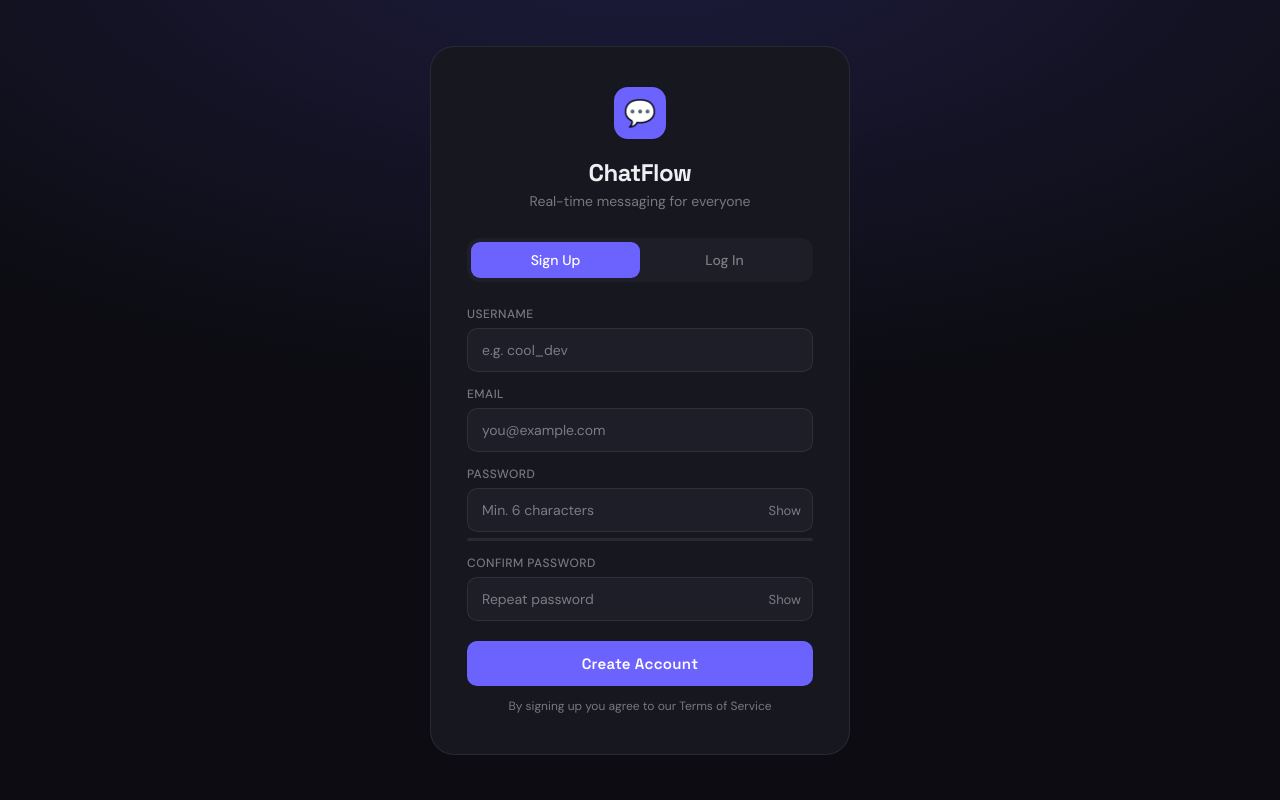
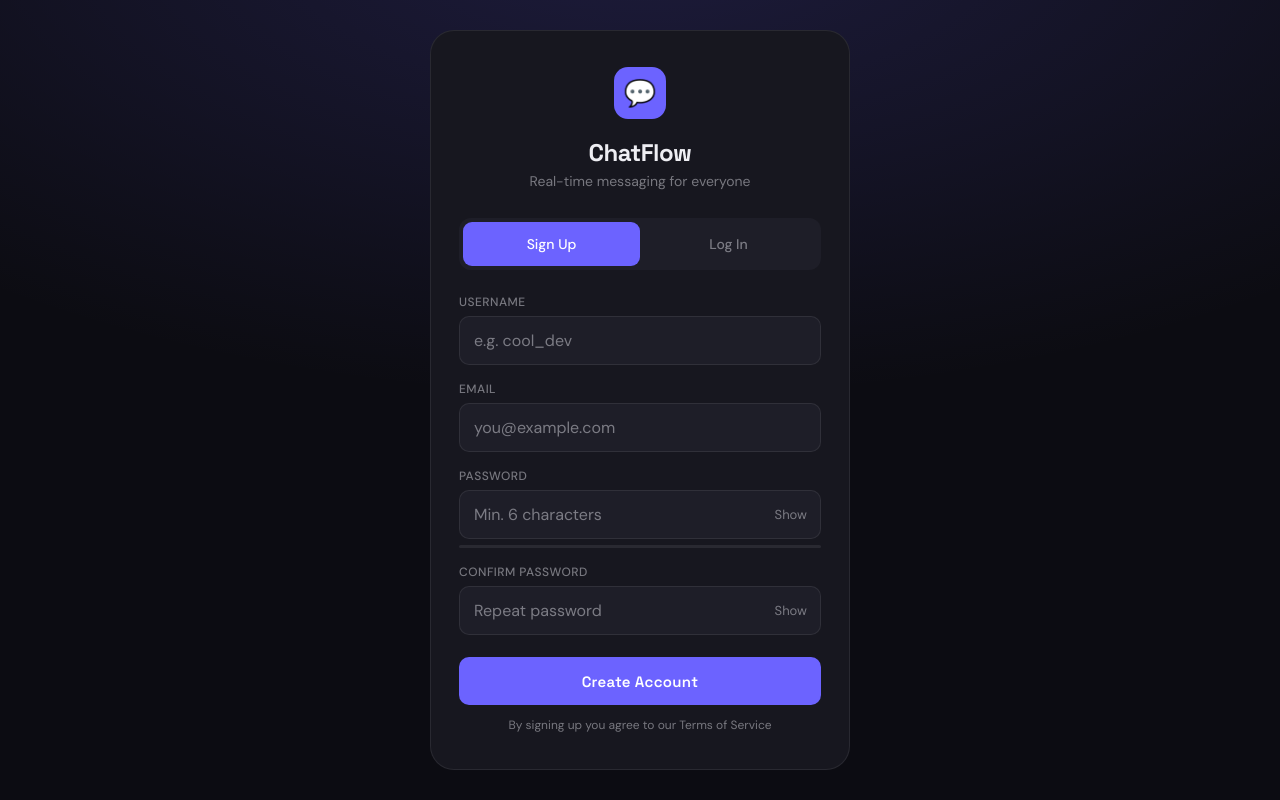
Before and after one commit to nethanbenogie-code/ai-chatroom-app, a Flask app: page /auth in a window 1280 px wide. Run offline with Flask 3, Linux system fonts and the light colour scheme.

Commit message:
Update auth.html

```diff
--- a/templates/auth.html
+++ b/templates/auth.html
@@ -2,23 +2,25 @@
 <html lang="en">
 <head>
 <meta charset="UTF-8">
-<meta name="viewport" content="width=device-width, initial-scale=1.0">
+<meta name="viewport" content="width=device-width, initial-scale=1.0, maximum-scale=1.0">
 <title>ChatFlow — Sign In</title>
 <style>
 @import url('https://fonts.googleapis.com/css2?family=DM+Sans:ital,wght@0,300;0,400;0,500;1,400&family=Space+Grotesk:wght@500;600;700&display=swap');
 *,*::before,*::after{box-sizing:border-box;margin:0;padding:0}
 :root{
   --bg:#0c0c12;--surface:#17171f;--surface2:#1e1e28;
-  --border:rgba(255,255,255,0.08);--accent:#6C63FF;--accent-dim:rgba(108,99,255,0.15);
-  --text:#eeeef3;--muted:rgba(238,238,243,0.45);--success:#43B97F;--danger:#E63946;
+  --border:rgba(255,255,255,0.08);--accent:#6C63FF;
+  --text:#eeeef3;--muted:rgba(238,238,243,0.45);
 }
-body{font-family:'DM Sans',sans-serif;background:var(--bg);color:var(--text);
+body{
+  font-family:'DM Sans',sans-serif;background:var(--bg);color:var(--text);
   min-height:100vh;display:flex;align-items:center;justify-content:center;
+  padding:16px;
   background-image:radial-gradient(ellipse 80% 60% at 50% -10%,rgba(108,99,255,0.18),transparent);
 }
 .card{
   background:var(--surface);border:1px solid var(--border);
-  border-radius:24px;padding:40px 36px;width:420px;
+  border-radius:24px;padding:36px 28px;width:100%;max-width:420px;
 }
 .logo{
   width:52px;height:52px;border-radius:14px;background:var(--accent);
@@ -29,28 +31,36 @@ h1{font-family:'Space Grotesk',sans-serif;font-size:24px;font-weight:700;
    text-align:center;letter-spacing:-0.5px;margin-bottom:4px;}
 .subtitle{text-align:center;color:var(--muted);font-size:14px;margin-bottom:28px;}
 
-/* Tabs */
 .tabs{display:flex;background:var(--surface2);border-radius:12px;padding:4px;margin-bottom:24px;}
-.tab{flex:1;padding:9px;text-align:center;font-size:14px;font-weight:500;
-     border-radius:9px;cursor:pointer;color:var(--muted);transition:all 0.2s;}
+.tab{
+  flex:1;padding:10px;text-align:center;font-size:14px;font-weight:500;
+  border-radius:9px;cursor:pointer;color:var(--muted);transition:all 0.2s;
+  min-height:44px;display:flex;align-items:center;justify-content:center;
+  user-select:none;-webkit-tap-highlight-color:transparent;touch-action:manipulation;
+}
 .tab.active{background:var(--accent);color:#fff;}
 
-/* Form */
-.field{margin-bottom:14px;}
+.field{margin-bottom:16px;}
 label{font-size:12px;font-weight:500;color:var(--muted);letter-spacing:0.04em;
       text-transform:uppercase;display:block;margin-bottom:6px;}
-input{width:100%;padding:12px 14px;background:var(--surface2);
+input{
+  width:100%;padding:13px 14px;background:var(--surface2);
   border:1px solid var(--border);border-radius:10px;
-      color:var(--text);font-family:inherit;font-size:14px;
-      outline:none;transition:border-color 0.2s;}
+  color:var(--text);font-family:inherit;font-size:16px;
+  outline:none;transition:border-color 0.2s;
+  -webkit-appearance:none;appearance:none;
+}
 input:focus{border-color:var(--accent);}
 input::placeholder{color:var(--muted);}
 
-.btn{width:100%;padding:13px;background:var(--accent);border:none;border-radius:10px;
+.btn{
+  width:100%;padding:14px;background:var(--accent);border:none;border-radius:10px;
   color:#fff;font-family:'Space Grotesk',sans-serif;font-size:15px;font-weight:600;
-     cursor:pointer;margin-top:6px;transition:opacity 0.2s,transform 0.1s;letter-spacing:0.02em;}
-.btn:hover{opacity:0.88;}
-.btn:active{transform:scale(0.98);}
+  cursor:pointer;margin-top:6px;transition:opacity 0.2s,transform 0.1s;
+  letter-spacing:0.02em;min-height:48px;
+  -webkit-tap-highlight-color:transparent;touch-action:manipulation;
+}
+.btn:active{transform:scale(0.98);opacity:0.9;}
 .btn:disabled{opacity:0.5;cursor:not-allowed;}
 
 .alert{padding:10px 14px;border-radius:8px;font-size:13px;margin-bottom:14px;display:none;}
@@ -58,38 +68,25 @@ input::placeholder{color:var(--muted);}
 .alert.success{background:rgba(67,185,127,0.12);border:1px solid rgba(67,185,127,0.3);color:#5ed9a0;}
 
 .pw-wrap{position:relative;}
-.pw-toggle{position:absolute;right:12px;top:50%;transform:translateY(-50%);
-           cursor:pointer;color:var(--muted);font-size:13px;user-select:none;}
+.pw-toggle{
+  position:absolute;right:0;top:0;bottom:0;
+  display:flex;align-items:center;padding:0 14px;
+  cursor:pointer;color:var(--muted);font-size:13px;user-select:none;
+  -webkit-tap-highlight-color:transparent;touch-action:manipulation;
+}
 
 .strength{height:3px;border-radius:3px;margin-top:6px;background:var(--border);overflow:hidden;}
 .strength-bar{height:100%;border-radius:3px;transition:width 0.3s,background 0.3s;}
-
 .terms{font-size:12px;color:var(--muted);text-align:center;margin-top:12px;}
 
-.form-container {
-    display: block;
-}
+.form-container{display:block;}
+.form-container.hidden{display:none;}
 
-.form-container.hidden {
-    display: none;
-}
-
-.forgot-link {
-    text-align: right;
-    margin-top: -8px;
-    margin-bottom: 15px;
-}
-
-.forgot-link a {
-    color: var(--accent);
-    font-size: 12px;
-    text-decoration: none;
-    transition: opacity 0.2s;
-}
-
-.forgot-link a:hover {
-    text-decoration: underline;
-    opacity: 0.8;
+.forgot-link{text-align:right;margin-top:-4px;margin-bottom:16px;}
+.forgot-link a{
+  color:var(--accent);font-size:13px;text-decoration:none;
+  display:inline-block;padding:6px 0;
+  -webkit-tap-highlight-color:transparent;
 }
 </style>
 </head>
@@ -100,8 +97,8 @@ input::placeholder{color:var(--muted);}
   <p class="subtitle">Real-time messaging for everyone</p>
 
   <div class="tabs">
-    <div class="tab active" onclick="showTab('signup')">Sign Up</div>
-    <div class="tab" onclick="showTab('login')">Log In</div>
+    <div class="tab active" id="tab-signup" onclick="showTab('signup')">Sign Up</div>
+    <div class="tab" id="tab-login" onclick="showTab('login')">Log In</div>
   </div>
 
   <div id="alert-box" class="alert"></div>
@@ -110,28 +107,32 @@ input::placeholder{color:var(--muted);}
   <div id="form-signup" class="form-container">
     <div class="field">
       <label>Username</label>
-      <input type="text" id="su-username" placeholder="e.g. cool_dev" maxlength="20"/>
+      <input type="text" id="su-username" placeholder="e.g. cool_dev" maxlength="20"
+             autocomplete="username" autocorrect="off" autocapitalize="none"/>
     </div>
     <div class="field">
       <label>Email</label>
-      <input type="email" id="su-email" placeholder="you@example.com"/>
+      <input type="email" id="su-email" placeholder="you@example.com"
+             autocomplete="email" autocorrect="off" autocapitalize="none"/>
     </div>
     <div class="field">
       <label>Password</label>
       <div class="pw-wrap">
-        <input type="password" id="su-password" placeholder="Min. 6 characters" oninput="checkStrength(this)"/>
-        <span class="pw-toggle" onclick="togglePw('su-password',this)">Show</span>
+        <input type="password" id="su-password" placeholder="Min. 6 characters"
+               autocomplete="new-password" oninput="checkStrength(this)"/>
+        <span class="pw-toggle" onclick="togglePw('su-password','toggle-su-pw')" id="toggle-su-pw">Show</span>
       </div>
       <div class="strength"><div class="strength-bar" id="str-bar" style="width:0%"></div></div>
     </div>
     <div class="field">
       <label>Confirm Password</label>
       <div class="pw-wrap">
-        <input type="password" id="su-confirm" placeholder="Repeat password"/>
-        <span class="pw-toggle" onclick="togglePw('su-confirm',this)">Show</span>
+        <input type="password" id="su-confirm" placeholder="Repeat password"
+               autocomplete="new-password"/>
+        <span class="pw-toggle" onclick="togglePw('su-confirm','toggle-su-cf')" id="toggle-su-cf">Show</span>
       </div>
     </div>
-    <button class="btn" onclick="doSignup()">Create Account</button>
+    <button class="btn" id="btn-signup" onclick="doSignup(this)">Create Account</button>
     <p class="terms">By signing up you agree to our Terms of Service</p>
   </div>
 
@@ -139,50 +140,30 @@ input::placeholder{color:var(--muted);}
   <div id="form-login" class="form-container hidden">
     <div class="field">
       <label>Username or Email</label>
-      <input type="text" id="li-identifier" placeholder="Enter your username or email"/>
+      <input type="text" id="li-identifier" placeholder="Enter your username or email"
+             autocomplete="username" autocorrect="off" autocapitalize="none"/>
     </div>
     <div class="field">
       <label>Password</label>
       <div class="pw-wrap">
-        <input type="password" id="li-password" placeholder="Enter your password"/>
-        <span class="pw-toggle" onclick="togglePw('li-password',this)">Show</span>
+        <input type="password" id="li-password" placeholder="Enter your password"
+               autocomplete="current-password"/>
+        <span class="pw-toggle" onclick="togglePw('li-password','toggle-li-pw')" id="toggle-li-pw">Show</span>
       </div>
     </div>
-    <!-- Forgot password link -->
     <div class="forgot-link">
       <a href="/forgot-password">Forgot password or username?</a>
     </div>
-    <button class="btn" onclick="doLogin()">Log In</button>
+    <button class="btn" id="btn-login" onclick="doLogin(this)">Log In</button>
   </div>
 </div>
 
 <script>
-// Make sure forms are visible
-document.addEventListener('DOMContentLoaded', function() {
-    console.log("Page loaded");
-    // Show signup by default
-    showTab('signup');
-});
-
 function showTab(tab) {
-    console.log("Showing tab:", tab);
-
-    var signupForm = document.getElementById('form-signup');
-    var loginForm = document.getElementById('form-login');
-    var tabs = document.querySelectorAll('.tab');
-
-    if (tab === 'signup') {
-        signupForm.classList.remove('hidden');
-        loginForm.classList.add('hidden');
-        tabs[0].classList.add('active');
-        tabs[1].classList.remove('active');
-    } else {
-        signupForm.classList.add('hidden');
-        loginForm.classList.remove('hidden');
-        tabs[0].classList.remove('active');
-        tabs[1].classList.add('active');
-    }
-
+  document.getElementById('form-signup').classList.toggle('hidden', tab !== 'signup');
+  document.getElementById('form-login').classList.toggle('hidden', tab !== 'login');
+  document.getElementById('tab-signup').classList.toggle('active', tab === 'signup');
+  document.getElementById('tab-login').classList.toggle('active', tab === 'login');
   hideAlert();
 }
 
@@ -191,157 +172,95 @@ function showAlert(msg, type) {
   el.textContent = msg;
   el.className = 'alert ' + (type || 'error');
   el.style.display = 'block';
-
-    // Auto hide after 5 seconds
-    setTimeout(function() {
-        el.style.display = 'none';
-    }, 5000);
+  setTimeout(function() { el.style.display = 'none'; }, 5000);
 }
 
 function hideAlert() {
-    var el = document.getElementById('alert-box');
-    el.style.display = 'none';
+  document.getElementById('alert-box').style.display = 'none';
 }
 
-function togglePw(inputId, btn) {
-    var input = document.getElementById(inputId);
-    if (input.type === 'password') {
-        input.type = 'text';
-        btn.textContent = 'Hide';
+/* Pass element ID, not global event */
+function togglePw(inputId, toggleId) {
+  var input  = document.getElementById(inputId);
+  var toggle = document.getElementById(toggleId);
+  var isHidden = input.type === 'password';
+  input.type      = isHidden ? 'text' : 'password';
+  toggle.textContent = isHidden ? 'Hide' : 'Show';
+}
+
+function checkStrength(input) {
+  var v = input.value, score = 0;
+  if (v.length >= 6)          score++;
+  if (v.length >= 10)         score++;
+  if (/[A-Z]/.test(v))        score++;
+  if (/[0-9]/.test(v))        score++;
+  if (/[^a-zA-Z0-9]/.test(v)) score++;
+  var bar    = document.getElementById('str-bar');
+  var colors = ['', '#E63946', '#F4A261', '#43B97F', '#43B97F', '#43B97F'];
+  bar.style.width      = (score * 20) + '%';
+  bar.style.background = colors[score] || '#6C63FF';
+}
+
+/* btn passed directly — no global event dependency */
+async function doSignup(btn) {
+  var username = document.getElementById('su-username').value.trim();
+  var email    = document.getElementById('su-email').value.trim();
+  var password = document.getElementById('su-password').value;
+  var confirm  = document.getElementById('su-confirm').value;
+  hideAlert();
+  if (!username || !email || !password) { showAlert('All fields are required'); return; }
+  if (password !== confirm)              { showAlert('Passwords do not match');  return; }
+  if (password.length < 6)              { showAlert('Password must be at least 6 characters'); return; }
+  btn.disabled = true; btn.textContent = 'Creating account…';
+  try {
+    var res  = await fetch('/api/signup', {
+      method:'POST', headers:{'Content-Type':'application/json'},
+      body: JSON.stringify({username, email, password})
+    });
+    var data = await res.json();
+    if (data.ok) {
+      showAlert('Account created! Redirecting…', 'success');
+      setTimeout(function() { window.location.href = '/'; }, 1000);
     } else {
-        input.type = 'password';
-        btn.textContent = 'Show';
+      showAlert(data.msg || 'Signup failed');
+      btn.disabled = false; btn.textContent = 'Create Account';
+    }
+  } catch(e) {
+    showAlert('Network error. Please try again.');
+    btn.disabled = false; btn.textContent = 'Create Account';
   }
 }
 
-function checkStrength(input) {
-    var v = input.value;
-    var score = 0;
-    if (v.length >= 6) score++;
-    if (v.length >= 10) score++;
-    if (/[A-Z]/.test(v)) score++;
-    if (/[0-9]/.test(v)) score++;
-    if (/[^a-zA-Z0-9]/.test(v)) score++;
-
-    var bar = document.getElementById('str-bar');
-    var colors = ['', '#E63946', '#F4A261', '#43B97F', '#43B97F', '#43B97F'];
-    bar.style.width = (score * 20) + '%';
-    bar.style.background = colors[score] || '#6C63FF';
-}
-
-async function doSignup() {
-    var btn = event.target;
-    var username = document.getElementById('su-username').value.trim();
-    var email = document.getElementById('su-email').value.trim();
-    var password = document.getElementById('su-password').value;
-    var confirm = document.getElementById('su-confirm').value;
-
+async function doLogin(btn) {
+  var identifier = document.getElementById('li-identifier').value.trim();
+  var password   = document.getElementById('li-password').value;
   hideAlert();
-
-    if (!username || !email || !password) {
-        showAlert('All fields are required');
-        return;
-    }
-
-    if (password !== confirm) {
-        showAlert('Passwords do not match');
-        return;
-    }
-
-    if (password.length < 6) {
-        showAlert('Password must be at least 6 characters');
-        return;
-    }
-
-    btn.disabled = true;
-    btn.textContent = 'Creating account...';
-
+  if (!identifier || !password) { showAlert('Please enter your username/email and password'); return; }
+  btn.disabled = true; btn.textContent = 'Logging in…';
   try {
-        var response = await fetch('/api/signup', {
-            method: 'POST',
-            headers: {
-                'Content-Type': 'application/json'
-            },
-            body: JSON.stringify({
-                username: username,
-                email: email,
-                password: password
-            })
+    var res  = await fetch('/api/login', {
+      method:'POST', headers:{'Content-Type':'application/json'},
+      body: JSON.stringify({identifier, password})
     });
-
-        var data = await response.json();
-
-        if (data.ok) {
-            showAlert('Account created! Redirecting...', 'success');
-            setTimeout(function() {
-                window.location.href = '/';
-            }, 1000);
-        } else {
-            showAlert(data.msg || 'Signup failed');
-            btn.disabled = false;
-            btn.textContent = 'Create Account';
-        }
-    } catch (error) {
-        console.error('Signup error:', error);
-        showAlert('Network error. Please try again.');
-        btn.disabled = false;
-        btn.textContent = 'Create Account';
-    }
-}
-
-async function doLogin() {
-    var btn = event.target;
-    var identifier = document.getElementById('li-identifier').value.trim();
-    var password = document.getElementById('li-password').value;
-
-    hideAlert();
-
-    if (!identifier || !password) {
-        showAlert('Please enter your username/email and password');
-        return;
-    }
-
-    btn.disabled = true;
-    btn.textContent = 'Logging in...';
-
-    try {
-        var response = await fetch('/api/login', {
-            method: 'POST',
-            headers: {
-                'Content-Type': 'application/json'
-            },
-            body: JSON.stringify({
-                identifier: identifier,
-                password: password
-            })
-        });
-
-        var data = await response.json();
-
+    var data = await res.json();
     if (data.ok) {
       window.location.href = '/';
     } else {
       showAlert(data.msg || 'Login failed. Check your credentials.');
-            btn.disabled = false;
-            btn.textContent = 'Log In';
+      btn.disabled = false; btn.textContent = 'Log In';
     }
-    } catch (error) {
-        console.error('Login error:', error);
-        showAlert('Network error. Please make sure the server is running.');
-        btn.disabled = false;
-        btn.textContent = 'Log In';
+  } catch(e) {
+    showAlert('Network error.');
+    btn.disabled = false; btn.textContent = 'Log In';
   }
 }
 
-// Enter key support
 document.addEventListener('keydown', function(e) {
-    if (e.key === 'Enter') {
-        var loginForm = document.getElementById('form-login');
-        if (!loginForm.classList.contains('hidden')) {
-            doLogin();
+  if (e.key !== 'Enter') return;
+  if (document.getElementById('form-login').classList.contains('hidden')) {
+    doSignup(document.getElementById('btn-signup'));
   } else {
-            doSignup();
-        }
+    doLogin(document.getElementById('btn-login'));
   }
 });
 </script>
```
Lines whose indentation alone changed are shown as unchanged.
